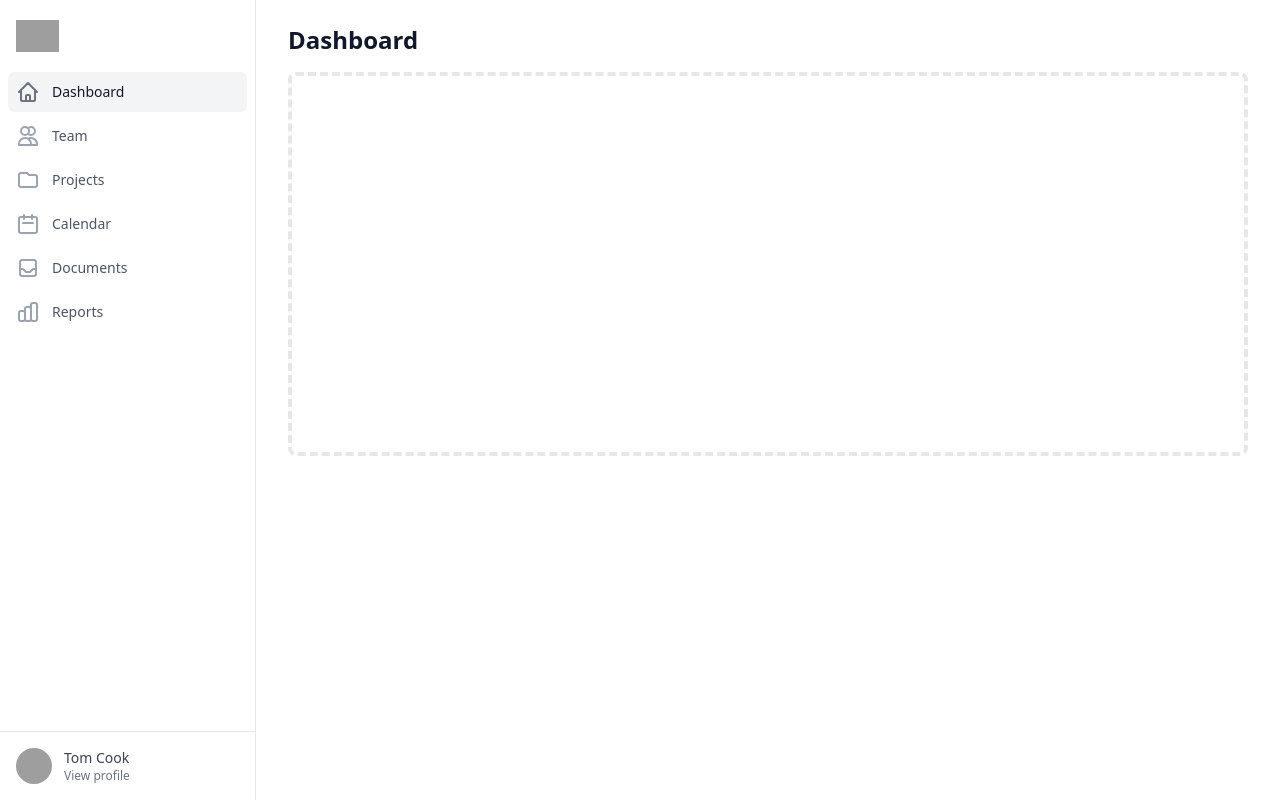
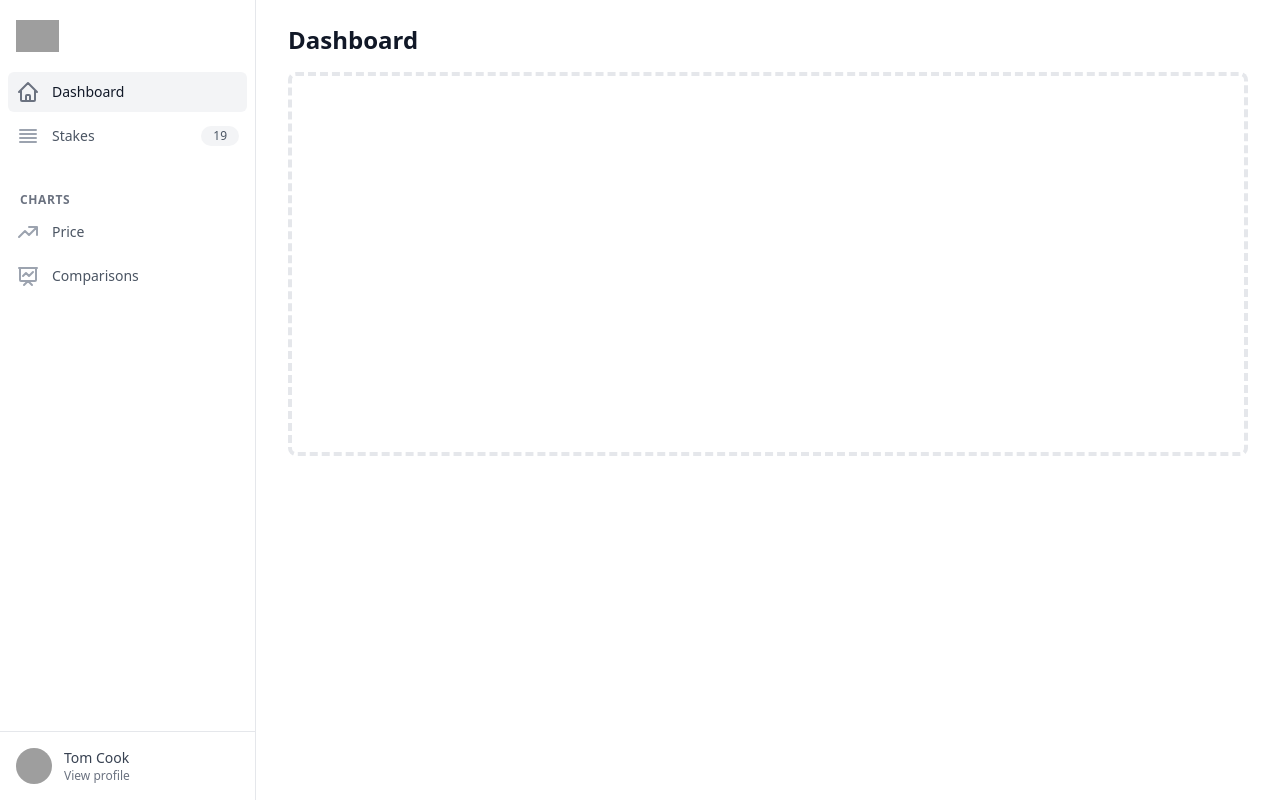
Before and after one commit to joeblau/pullfresh, a Next.js app: page / in a window 1280 px wide. Built offline with nearby package versions, Linux system fonts and the light colour scheme; grey boxes are pictures that could not be loaded.

Commit message:
Add basic sidebar structure

```diff
--- a/src/pages/index.tsx
+++ b/src/pages/index.tsx
@@ -1,32 +1,99 @@
 /* This example requires Tailwind CSS v2.0+ */
-import { Fragment, useState } from 'react'
-import { Dialog, Transition } from '@headlessui/react'
+import { Fragment, useState } from "react";
+import { Dialog, Transition } from "@headlessui/react";
 import {
-  CalendarIcon,
-  ChartBarIcon,
-  FolderIcon,
   HomeIcon,
-  InboxIcon,
   MenuIcon,
-  UsersIcon,
+  PresentationChartLineIcon,
+  TrendingUpIcon,
+  ViewListIcon,
   XIcon,
-} from '@heroicons/react/outline'
+} from "@heroicons/react/outline";
 
-const navigation = [
-  { name: 'Dashboard', href: '#', icon: HomeIcon, current: true },
-  { name: 'Team', href: '#', icon: UsersIcon, current: false },
-  { name: 'Projects', href: '#', icon: FolderIcon, current: false },
-  { name: 'Calendar', href: '#', icon: CalendarIcon, current: false },
-  { name: 'Documents', href: '#', icon: InboxIcon, current: false },
-  { name: 'Reports', href: '#', icon: ChartBarIcon, current: false },
-]
+const account = [
+  { name: "Dashboard", href: "#", icon: HomeIcon, current: true },
+  {
+    name: "Stakes",
+    href: "#",
+    icon: ViewListIcon,
+    current: false,
+    count: "19",
+  },
+];
+
+const charts = [
+  { name: "Price", href: "#", icon: TrendingUpIcon, current: false },
+  {
+    name: "Comparisons",
+    href: "#",
+    icon: PresentationChartLineIcon,
+    current: false,
+  },
+];
 
 function classNames(...classes) {
-  return classes.filter(Boolean).join(' ')
+  return classes.filter(Boolean).join(" ");
 }
 
 export default function Example() {
-  const [sidebarOpen, setSidebarOpen] = useState(false)
+  const [sidebarOpen, setSidebarOpen] = useState(false);
+
+  const NavMenuItem = ({ item }) => (
+    <a
+      key={item.name}
+      href={item.href}
+      className={classNames(
+        item.current
+          ? "bg-gray-100 text-gray-900"
+          : "text-gray-600 hover:bg-gray-50 hover:text-gray-900",
+        "group flex items-center px-2 py-2 text-sm font-medium rounded-md"
+      )}
+    >
+      <item.icon
+        className={classNames(
+          item.current
+            ? "text-gray-500"
+            : "text-gray-400 group-hover:text-gray-500",
+          "mr-3 flex-shrink-0 h-6 w-6"
+        )}
+        aria-hidden="true"
+      />
+      <span className="truncate">{item.name}</span>
+      {item.count ? (
+        <span
+          className={classNames(
+            item.current ? "bg-white" : "bg-gray-100 group-hover:bg-gray-200",
+            "ml-auto inline-block py-0.5 px-3 text-xs rounded-full"
+          )}
+        >
+          {item.count}
+        </span>
+      ) : null}
+    </a>
+  );
+
+  const NavMenu = () => (
+    <nav className="mt-5 flex-1 px-2 bg-white space-y-1">
+      <div className="space-y-1">
+        {account.map((item) => (
+          <NavMenuItem key={item.name} item={item} />
+        ))}
+      </div>
+      <div className="pt-8">
+        <h3
+          className="px-3 text-xs font-semibold text-gray-500 uppercase tracking-wider"
+          id="projects-headline"
+        >
+          Charts
+        </h3>
+        <div className="mt-1 space-y-1" aria-labelledby="projects-headline">
+          {charts.map((item) => (
+            <NavMenuItem key={item.name} item={item} />
+          ))}
+        </div>
+      </div>
+    </nav>
+  );
 
   return (
     <div className="h-screen flex overflow-hidden bg-white">
@@ -86,29 +153,7 @@ export default function Example() {
                     alt="Workflow"
                   />
                 </div>
-                <nav className="mt-5 px-2 space-y-1">
-                  {navigation.map((item) => (
-                    <a
-                      key={item.name}
-                      href={item.href}
-                      className={classNames(
-                        item.current
-                          ? 'bg-gray-100 text-gray-900'
-                          : 'text-gray-600 hover:bg-gray-50 hover:text-gray-900',
-                        'group flex items-center px-2 py-2 text-base font-medium rounded-md'
-                      )}
-                    >
-                      <item.icon
-                        className={classNames(
-                          item.current ? 'text-gray-500' : 'text-gray-400 group-hover:text-gray-500',
-                          'mr-4 flex-shrink-0 h-6 w-6'
-                        )}
-                        aria-hidden="true"
-                      />
-                      {item.name}
-                    </a>
-                  ))}
-                </nav>
+                <NavMenu />
               </div>
               <div className="flex-shrink-0 flex border-t border-gray-200 p-4">
                 <a href="#" className="flex-shrink-0 group block">
@@ -121,15 +166,21 @@ export default function Example() {
                       />
                     </div>
                     <div className="ml-3">
-                      <p className="text-base font-medium text-gray-700 group-hover:text-gray-900">Tom Cook</p>
-                      <p className="text-sm font-medium text-gray-500 group-hover:text-gray-700">View profile</p>
+                      <p className="text-base font-medium text-gray-700 group-hover:text-gray-900">
+                        Tom Cook
+                      </p>
+                      <p className="text-sm font-medium text-gray-500 group-hover:text-gray-700">
+                        View profile
+                      </p>
                     </div>
                   </div>
                 </a>
               </div>
             </div>
           </Transition.Child>
-          <div className="flex-shrink-0 w-14">{/* Force sidebar to shrink to fit close icon */}</div>
+          <div className="flex-shrink-0 w-14">
+            {/* Force sidebar to shrink to fit close icon */}
+          </div>
         </Dialog>
       </Transition.Root>
 
@@ -146,27 +197,7 @@ export default function Example() {
                   alt="Workflow"
                 />
               </div>
-              <nav className="mt-5 flex-1 px-2 bg-white space-y-1">
-                {navigation.map((item) => (
-                  <a
-                    key={item.name}
-                    href={item.href}
-                    className={classNames(
-                      item.current ? 'bg-gray-100 text-gray-900' : 'text-gray-600 hover:bg-gray-50 hover:text-gray-900',
-                      'group flex items-center px-2 py-2 text-sm font-medium rounded-md'
-                    )}
-                  >
-                    <item.icon
-                      className={classNames(
-                        item.current ? 'text-gray-500' : 'text-gray-400 group-hover:text-gray-500',
-                        'mr-3 flex-shrink-0 h-6 w-6'
-                      )}
-                      aria-hidden="true"
-                    />
-                    {item.name}
-                  </a>
-                ))}
-              </nav>
+              <NavMenu />
             </div>
             <div className="flex-shrink-0 flex border-t border-gray-200 p-4">
               <a href="#" className="flex-shrink-0 w-full group block">
@@ -179,8 +210,12 @@ export default function Example() {
                     />
                   </div>
                   <div className="ml-3">
-                    <p className="text-sm font-medium text-gray-700 group-hover:text-gray-900">Tom Cook</p>
-                    <p className="text-xs font-medium text-gray-500 group-hover:text-gray-700">View profile</p>
+                    <p className="text-sm font-medium text-gray-700 group-hover:text-gray-900">
+                      Tom Cook
+                    </p>
+                    <p className="text-xs font-medium text-gray-500 group-hover:text-gray-700">
+                      View profile
+                    </p>
                   </div>
                 </div>
               </a>
@@ -201,7 +236,9 @@ export default function Example() {
         <main className="flex-1 relative z-0 overflow-y-auto focus:outline-none">
           <div className="py-6">
             <div className="max-w-7xl mx-auto px-4 sm:px-6 md:px-8">
-              <h1 className="text-2xl font-semibold text-gray-900">Dashboard</h1>
+              <h1 className="text-2xl font-semibold text-gray-900">
+                Dashboard
+              </h1>
             </div>
             <div className="max-w-7xl mx-auto px-4 sm:px-6 md:px-8">
               {/* Replace with your content */}
@@ -214,5 +251,5 @@ export default function Example() {
         </main>
       </div>
     </div>
-  )
+  );
 }
```
